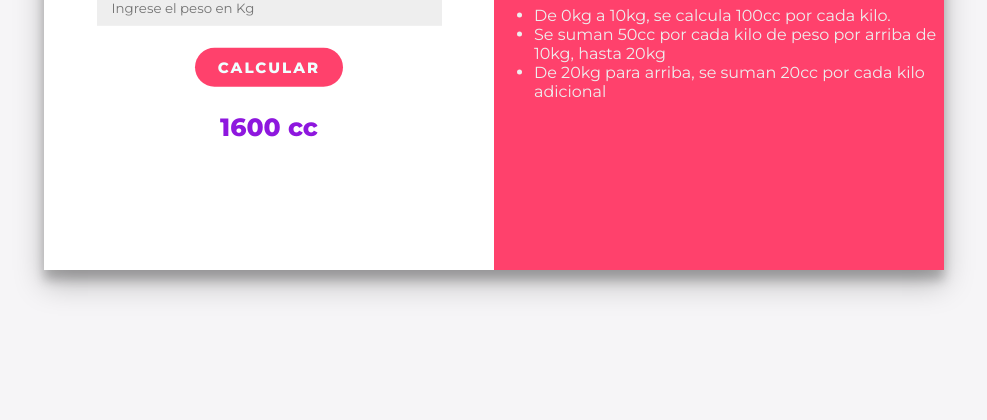
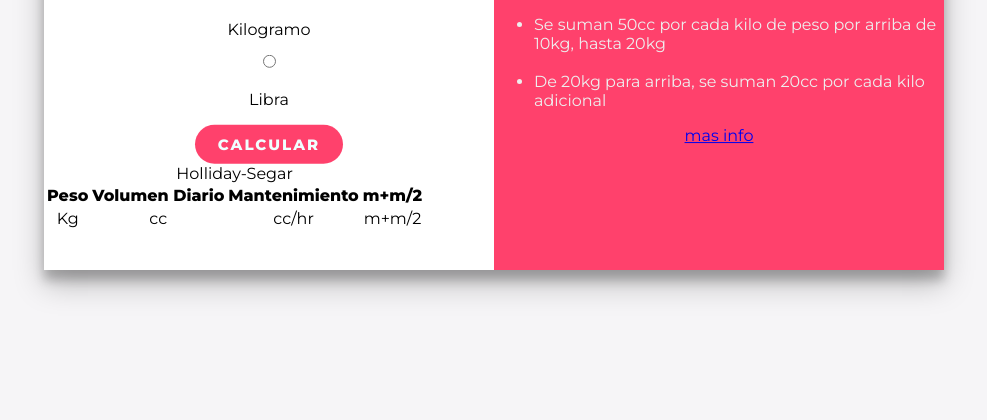
Before and after one commit to keheez/Calculadora-basal, a plain HTML site: page index.html in a window 1280 px wide. Shown: the part 380-800 px from the top of the page, without its empty margins (146-1133 px from the left). Drawn offline with Linux system fonts and the light colour scheme.

Commit message:
Update index.html

```diff
--- a/index.html
+++ b/index.html
@@ -1,25 +1,70 @@
 <!DOCTYPE html>
 <html>
     <head>
-      <title>Calculadora de Hidratacion Basal</title>
-      <link rel="stylesheet" href="./style.css">
+        <meta charset="UTF-8">
+        <meta http-equiv="X-UA-Compatible" content="IE=edge">
+        <meta name="viewport" content="width=device-width, initial-scale=1.0">
+        <title>Calculadora de Hidratacion Basal</title>
+        <link rel="stylesheet" href="./style.css">
 
     </head>
     <body>
+
         <div id="contenedor">
             <div id="formulario">
                 <!-- FORMULARIO-->
                 <div class="contenido">
                     <h1 >Hidratacion Basal</h1>
-                    <p>Ingrese el peso en KG</p>
-                    <input type="number"placeholder="Ingrese el peso en Kg">
-                    <button>Calcular</button>
-                    <p id="volumen">1600 cc</p><!--agregar una clase de unidad de medida
-                         que diferencie el volumen de la unidad para que todas las
-                          unidades tengan un tama;o menor que el vol, osea que el id volumen
-                        este aparte de la class= unidaddemedida-->
+                    <p>Cálculo de líquidos de mantenimiento para niños</p>
+                    <input type="number"placeholder="Ingrese el peso del paciente">
+                    <div id="check">
+                        <p>
+                            <label class="custom-radio-checkbox">
+                                <!-- Input oculto -->
+                                <input class="custom-radio-checkbox__input" type="radio" name="genero" value="kilogramo" checked>
+                                <!-- Imagen en sustitucion -->
+                                <span class="custom-radio-checkbox__show custom-radio-checkbox__show--radio"></span>
+                                <!-- Texto -->
+                                <span class="custom-radio-checkbox__text">Kilogramo</span>
+                            </label>
+                        </p>
+                        <p>
+                            <label class="custom-radio-checkbox">
+                                <!-- Input oculto -->
+                                <input class="custom-radio-checkbox__input" type="radio" name="genero" value="Libra">
+                                <!-- Imagen en sustitucion -->
+                                <span class="custom-radio-checkbox__show custom-radio-checkbox__show--radio"></span>
+                                <!-- Texto -->
+                                <span class="custom-radio-checkbox__text">Libra</span>
+                            </label>
+                        </p>
+                    </div>
+                    <button class="boton"> Calcular </button>
+                       <div class="container">
+                        <table class="table">
+                            <caption>Holliday-Segar</caption>
+                            <thead>
+                                <tr>
+                                    <th>Peso</th>
+                                    <th>Volumen Diario</th>
+                                    <th>Mantenimiento</th>
+                                    <th>m+m/2</th>
+                                </tr>
+                            </thead>
+                            <tbody>
+                                <tr>
+                                    <td data-label="Peso">Kg</td>
+                                    <td data-label="Volumen Diario">cc</td>
+                                    <td data-label="Mantenimiento">cc/hr</td>
+                                    <td data-label="m+m/2">m+m/2</td>
+                                </tr>
+                            </tbody>
+
+                        </table>
+                        </div>
                 </div>
-            </div>
+
+        </div>
             <div id="detalle">
                 <!--DETALLE-->
                 <div class="contenido">
@@ -27,12 +72,19 @@
                     <ul>
                         <div id="centrado">
                         <li>De 0kg a 10kg, se calcula 100cc por cada kilo.</li>
+                        <br>
                         <li>Se suman 50cc por cada kilo de peso por arriba de 10kg, hasta 20kg</li>
+                        <br>
                         <li>De 20kg para arriba, se suman 20cc por cada kilo adicional</li>
                         </div>
                     </ul>
+                    <div class="pagina2">
+                        <!--Pagina donde se ve el calculo, mas infor-->
+                         <a href="./metodocalculo.html"> mas info </a>
+                    </div>
                 </div>
             </div>
+
         </div>
     </body>
 </html>
```
